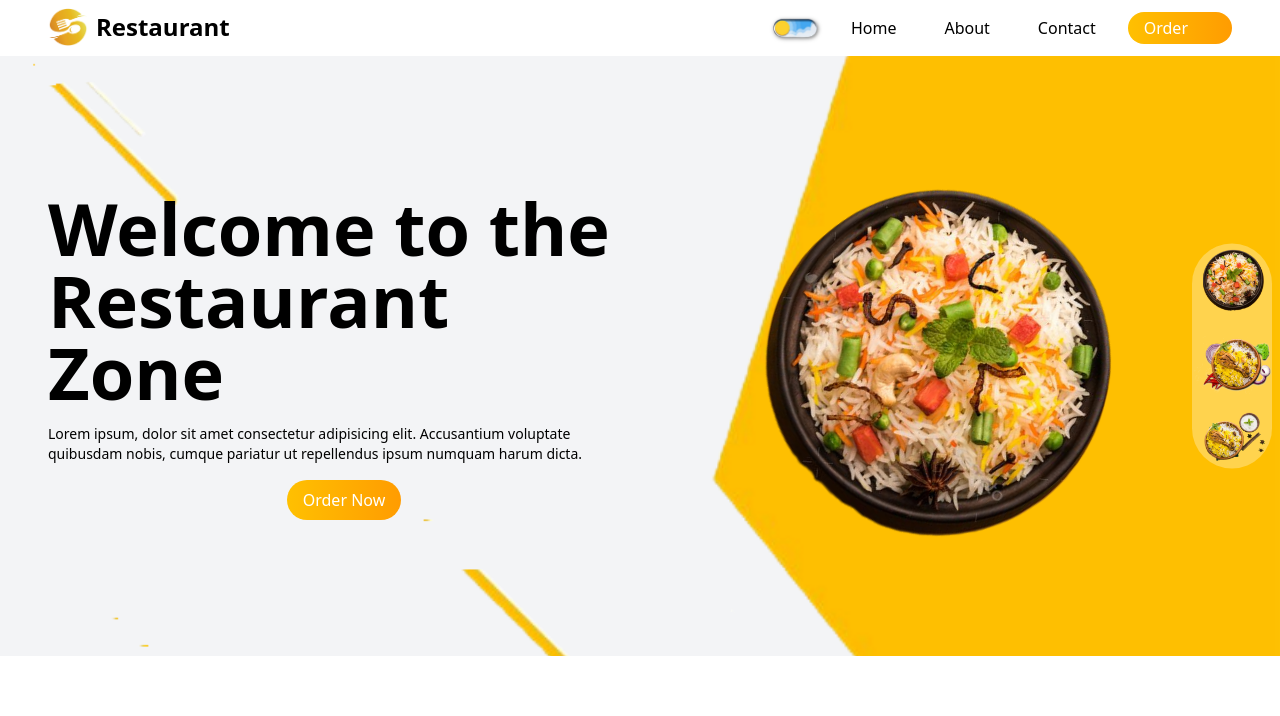
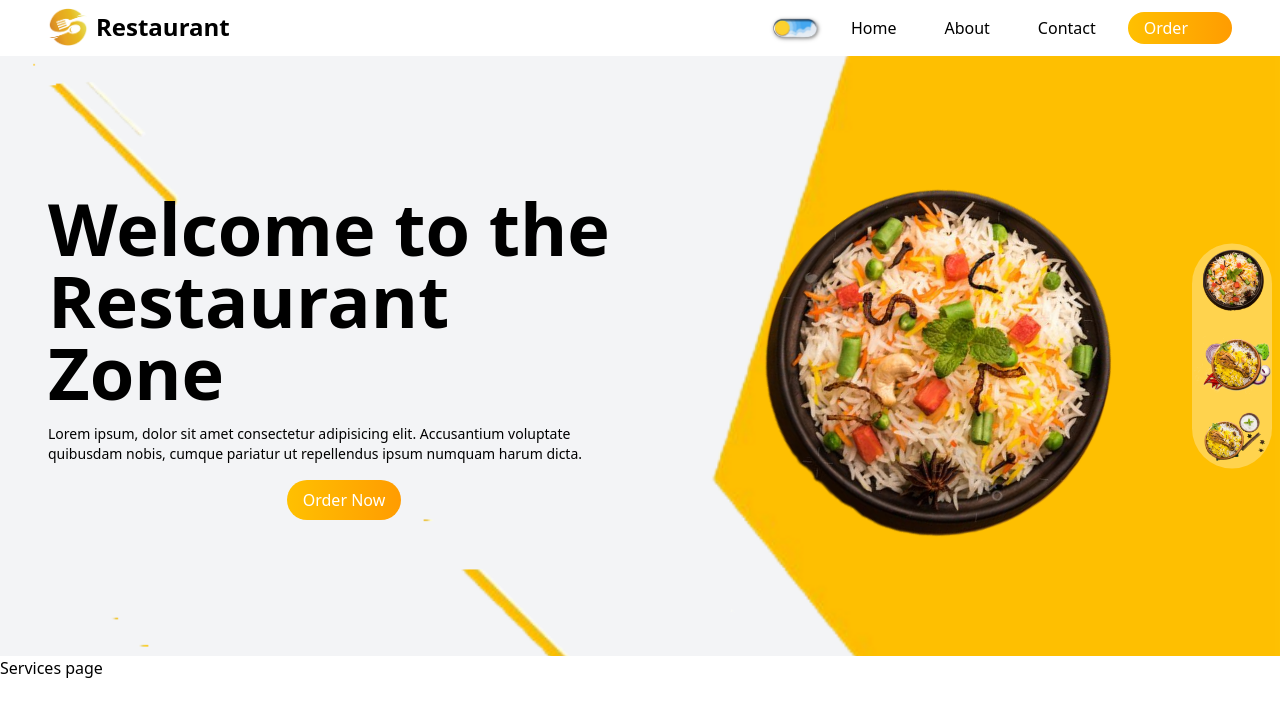
Before and after one commit to SHANIB-C-K/Restaurant-web, a React (Vite) app: page / in a window 1280 px wide. Shown: the top 716 px of the page. Built offline with nearby package versions, Linux system fonts and the light colour scheme; some icons are missing.

Commit message:
Services page created

```diff
--- a/src/App.jsx
+++ b/src/App.jsx
@@ -1,12 +1,14 @@
 import React from 'react'
 import NavBar from './components/NavBar/NavBar'
 import HomePage from './components/Home/HomePage';
+import Services from './components/Services/Services';
 
 const App = () => {
   return (
     <>
     <NavBar />
     <HomePage />
+    <Services />
     </>
   )
 }
--- /dev/null
+++ b/src/components/Services/Services.jsx
@@ -0,0 +1,11 @@
+import React from 'react'
+
+const Services = () => {
+  return (
+    <>
+      Services page
+    </>
+  )
+}
+
+export default Services
```
